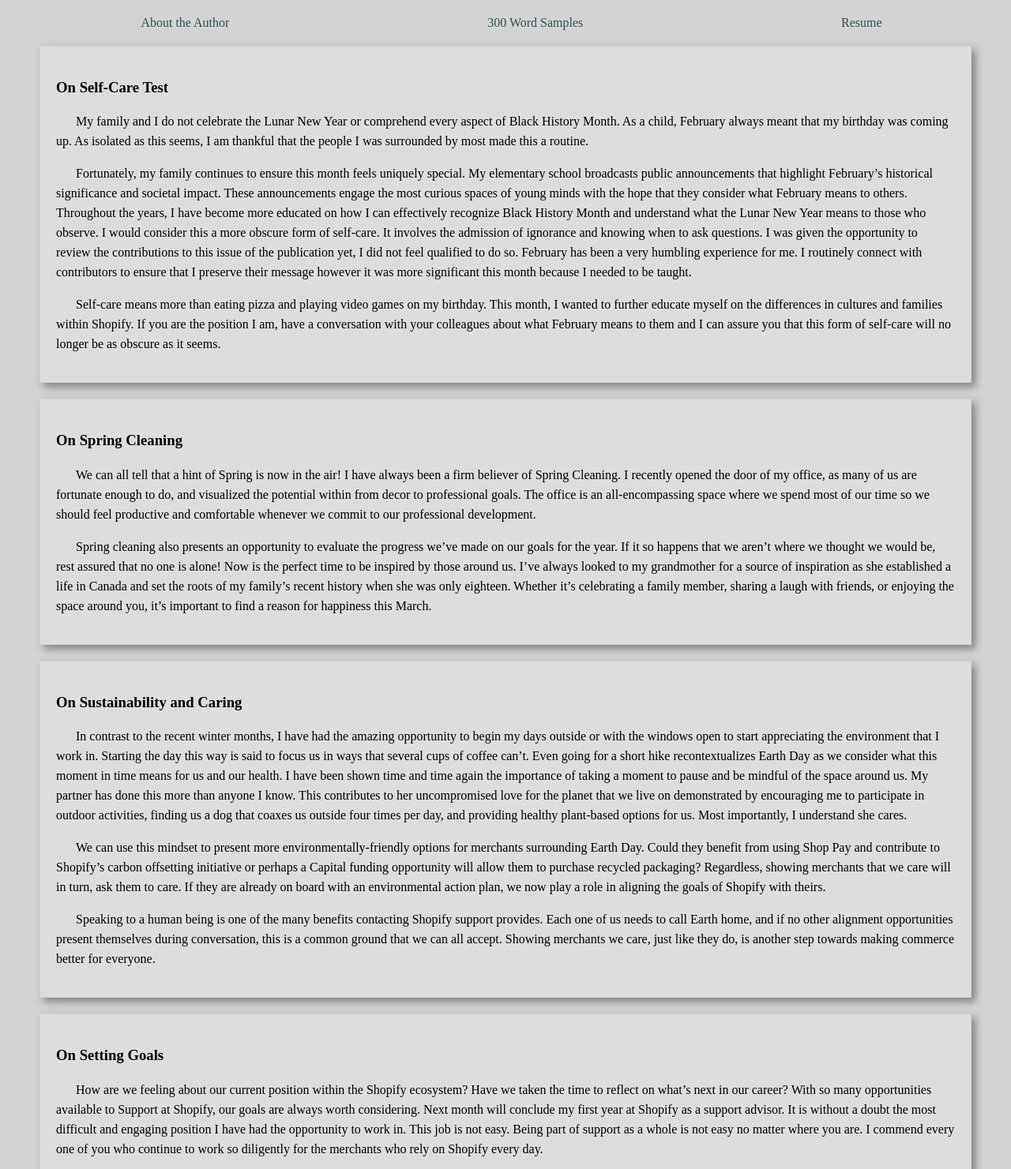
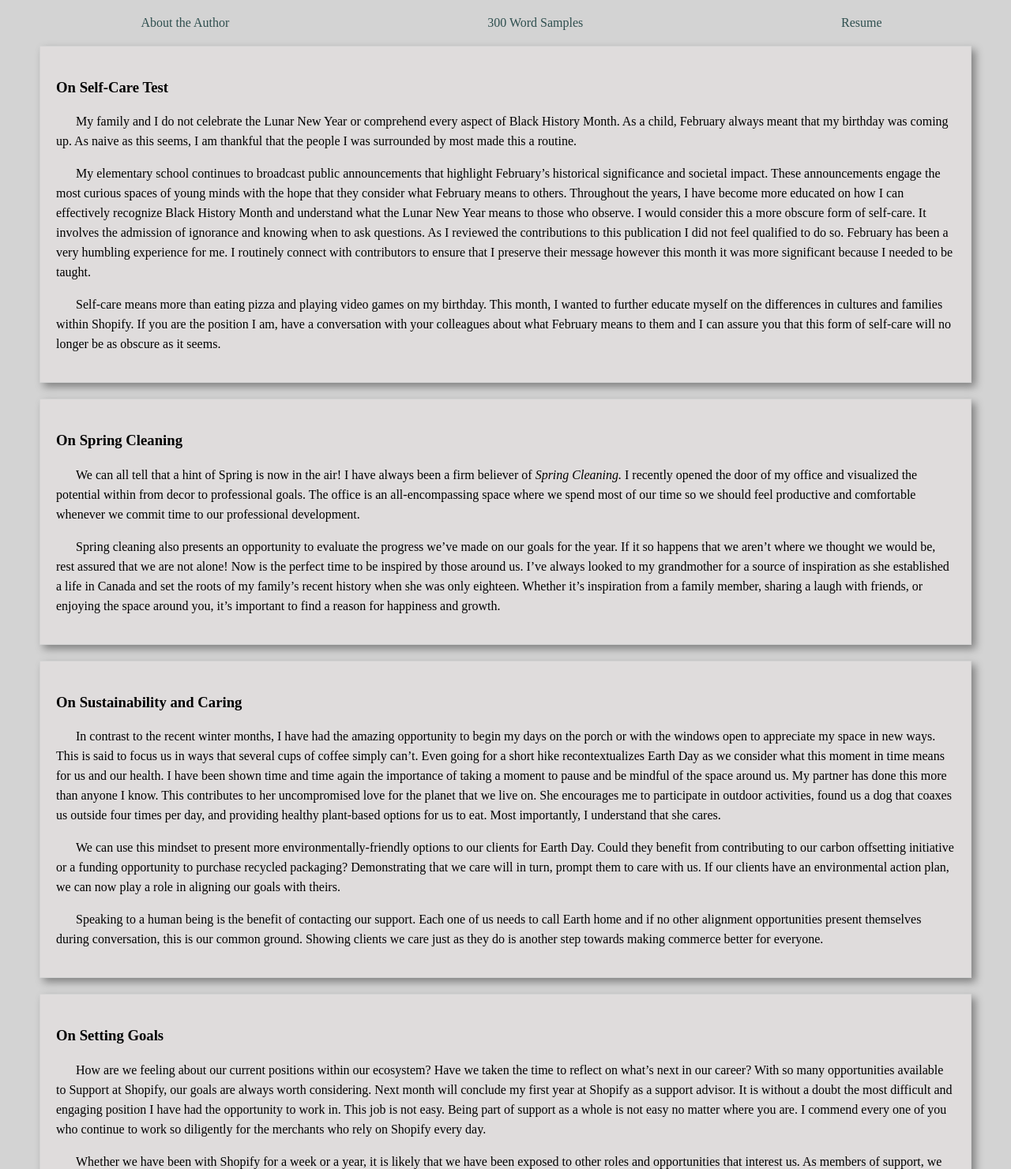
Before and after one commit to MJVenditti/WritingPortfolio, a plain HTML site: page 300_words.html in a window 1280 px wide. Shown: the top 1481 px of the page at 79% size. Drawn offline with Linux system fonts and the light colour scheme; files that its build step writes are made by us from their sources; files whose address does not match are found by name.

Commit message:
Basic editing of body text

```diff
--- a/300_words.html
+++ b/300_words.html
@@ -24,16 +24,15 @@
             <h3>On Self-Care Test</h3>
 
             <p>My family and I do not celebrate the
-            Lunar New Year or comprehend every aspect of Black History Month. As a child, February always meant that my birthday was coming up. As isolated as this seems,
+            Lunar New Year or comprehend every aspect of Black History Month. As a child, February always meant that my birthday was coming up. As naive as this seems,
             I am thankful that the people I was surrounded by most made this a routine.</p>
 
-            <p>Fortunately, my family continues to ensure this month feels uniquely special. My elementary school broadcasts public announcements that highlight
+            <p>My elementary school continues to broadcast public announcements that highlight
             February’s historical significance and societal impact. These announcements engage the most curious spaces of young minds with the hope that they consider
             what February means to others. Throughout the years, I have become more educated on how I can effectively recognize Black History Month and understand what
             the Lunar New Year means to those who observe.
-            I would consider this a more obscure form of self-care. It involves the admission of ignorance and knowing when to ask questions. I was given the
-            opportunity to review the contributions to this issue of the publication yet, I did not feel qualified to do so. February has been a very humbling
-            experience for me. I routinely connect with contributors to ensure that I preserve their message however it was more significant this month because
+            I would consider this a more obscure form of self-care. It involves the admission of ignorance and knowing when to ask questions. As I reviewed the contributions to this publication I did not feel qualified to do so. February has been a very humbling
+            experience for me. I routinely connect with contributors to ensure that I preserve their message however this month it was more significant because
             I needed to be taught.</p>
 
             <p>Self-care means more than eating pizza and playing video games on my birthday.
@@ -46,15 +45,15 @@
 
             <h3>On Spring Cleaning</h3>  <!--Only use this section for "About me" text-->
 
-            <p>We can all tell that a hint of Spring is now in the air! I have always been a firm believer of Spring Cleaning.
-            I recently opened the door of my office, as many of us are fortunate enough to do, and visualized the potential within from decor to professional goals.
-            The office is an all-encompassing space where we spend most of our time so we should feel productive and comfortable whenever we commit to our professional development.</p>
+            <p>We can all tell that a hint of Spring is now in the air! I have always been a firm believer of <i>Spring Cleaning.</i>
+            I recently opened the door of my office and visualized the potential within from decor to professional goals.
+            The office is an all-encompassing space where we spend most of our time so we should feel productive and comfortable whenever we commit time to our professional development.</p>
 
 
             <p>Spring cleaning also presents an opportunity to evaluate the progress we’ve made on our goals for the year.
-            If it so happens that we aren’t where we thought we would be, rest assured that no one is alone! Now is the perfect time to be inspired by those around us.
+            If it so happens that we aren’t where we thought we would be, rest assured that we are not alone! Now is the perfect time to be inspired by those around us.
             I’ve always looked to my grandmother for a source of inspiration as she established a life in Canada and set the roots of my family’s recent history when she was only eighteen.
-            Whether it’s celebrating a family member, sharing a laugh with friends, or enjoying the space around you, it’s important to find a reason for happiness this March.</p>
+            Whether it’s inspiration from a family member, sharing a laugh with friends, or enjoying the space around you, it’s important to find a reason for happiness and growth.</p>
 
 
         </div>
@@ -63,16 +62,16 @@
 
             <h3>On Sustainability and Caring</h3>  <!--Only use this section for "About me" text-->
 
-            <p>In contrast to the recent winter months, I have had the amazing opportunity to begin my days outside or with the windows open to start appreciating the environment that I work in. Starting the day this way is said to focus us in ways that several cups of coffee can’t.
+            <p>In contrast to the recent winter months, I have had the amazing opportunity to begin my days on the porch or with the windows open to appreciate my space in new ways. This is said to focus us in ways that several cups of coffee simply can’t.
                 Even going for a short hike recontextualizes Earth Day as we consider what this moment in time means for us and our health. I have been shown time and time again the importance of taking a moment to pause and be mindful of the space around us. My partner has done this more than anyone I know.
-                This contributes to her uncompromised love for the planet that we live on demonstrated by encouraging me to participate in outdoor activities, finding us a dog that coaxes us outside four times per day, and providing healthy plant-based options for us. Most importantly, I understand she cares.</p>
+                This contributes to her uncompromised love for the planet that we live on. She encourages me to participate in outdoor activities, found us a dog that coaxes us outside four times per day, and providing healthy plant-based options for us to eat. Most importantly, I understand that she cares.</p>
 
-                <p>We can use this mindset to present more environmentally-friendly options for merchants surrounding Earth Day. Could they benefit from using Shop Pay and contribute to Shopify’s carbon offsetting initiative or perhaps a Capital funding opportunity will allow them to purchase recycled packaging?
-                Regardless, showing merchants that we care will in turn, ask them to care. If they are already on board with an environmental action plan, we now play a role in aligning the goals of Shopify with theirs.</p>
+                <p>We can use this mindset to present more environmentally-friendly options to our clients for Earth Day. Could they benefit from contributing to our carbon offsetting initiative or a funding opportunity to purchase recycled packaging?
+                Demonstrating that we care will in turn, prompt them to care with us. If our clients have an environmental action plan, we can now play a role in aligning our goals with theirs.</p>
 
 
-                <p>Speaking to a human being is one of the many benefits contacting Shopify support provides. Each one of us needs to call Earth home, and if no other alignment opportunities present themselves during conversation, this is a common ground that we can all accept.
-                Showing merchants we care, just like they do, is another step towards making commerce better for everyone.</p>
+                <p>Speaking to a human being is the benefit of contacting our support. Each one of us needs to call Earth home and if no other alignment opportunities present themselves during conversation, this is our common ground.
+                Showing clients we care just as they do is another step towards making commerce better for everyone.</p>
 
         </div>
 
@@ -80,7 +79,7 @@
 
             <h3>On Setting Goals</h3>  <!--Only use this section for "About me" text-->
 
-            <p>How are we feeling about our current position within the Shopify ecosystem? Have we taken the time to reflect on what’s next in our career? With so many opportunities available to Support at Shopify, our goals are always worth considering.
+            <p>How are we feeling about our current positions within our ecosystem? Have we taken the time to reflect on what’s next in our career? With so many opportunities available to Support at Shopify, our goals are always worth considering.
             Next month will conclude my first year at Shopify as a support advisor. It is without a doubt the most difficult and engaging position I have had the opportunity to work in. This job is not easy. Being part of support as a whole is not easy no matter
             where you are. I commend every one of you who continue to work so diligently for the merchants who rely on Shopify every day.</p>
 
```
Also changed, not shown: index.html (+4 -4 lines).
